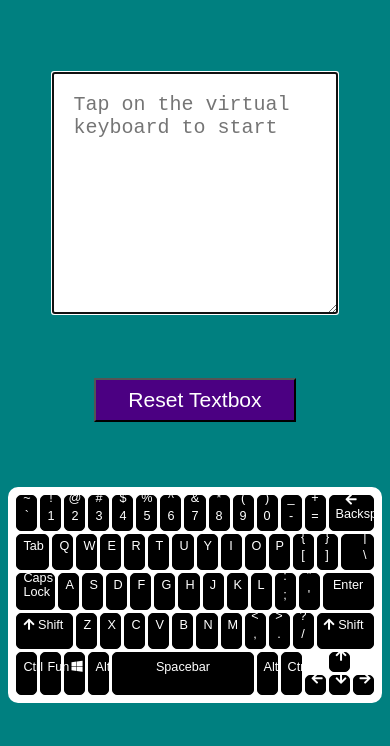
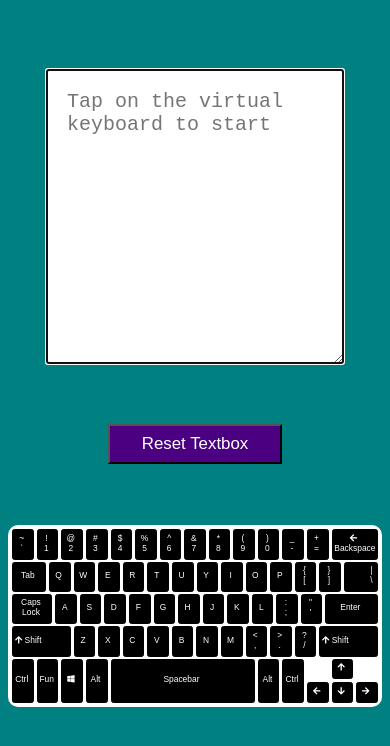
Before and after one commit to rohannegi2507/virtual-keyboard, a Vue app: page / in a window 390 px wide. Shown: the top 746 px of the page. Built offline with nearby package versions, Linux system fonts and the light colour scheme.

Commit message:
fix responsive design

```diff
--- a/src/App.vue
+++ b/src/App.vue
@@ -116,22 +116,21 @@ body {
 }
 
 .input {
-  width: 65%;
-  min-height: 200px;
+  min-width: 65%;
+  min-height: 30vh;
   padding: 20px;
   font-size: 20px;
 }
 
 .keyboard {
-  min-width: 40vh;
+  min-width: 30vh;
   min-height: 40vh;
-  padding: 1vh;
-  font-size: 20px;
+  padding: 0.5vh;
   background: white;
 }
 
 .reset-btn {
-  font-size: 2.5vh;
+  font-size: 2vh;
   padding: 0.5rem 2rem;
   background-color: indigo;
   color: white;
--- a/src/components/Keyboard.vue
+++ b/src/components/Keyboard.vue
@@ -283,13 +283,13 @@ export default class Keyboard extends Vue {
 @import url("https://use.fontawesome.com/releases/v5.9.0/css/all.css");
 
 .keyboard {
-  min-width: 00px;
-  min-height: 200px;
+  min-width: 30vh;
+  min-height: 20vh;
   background: white;
   display: grid;
   border-radius: 10px;
   overflow: auto;
-  gap: 3px;
+  gap: 2px;
 }
 
 .keyboardRow {
@@ -301,7 +301,7 @@ export default class Keyboard extends Vue {
 .keyboardKey {
   grid-column: span 4;
   grid-row: span 2;
-  border-radius: 5px;
+  border-radius: 0.3vh;
   border: 1px solid black;
   transition: 0.05s;
   padding: 5px, 0;
@@ -382,7 +382,7 @@ export default class Keyboard extends Vue {
 
 button {
   font-size: 2.5vh;
-  padding: 5px, 5px;
+  padding: 0.5vh 1vh;
   background-color: black;
   color: white;
   cursor: pointer;
@@ -404,8 +404,8 @@ button:active span {
 
 @media (max-width: 800px) {
   button {
-    font-size: 1.5vh;
-    padding: 5px, 5px;
+    font-size: 1vh;
+    padding: 1vh 0.5vh 0 0.2vh;
     background-color: black;
     color: white;
     cursor: pointer;
```
